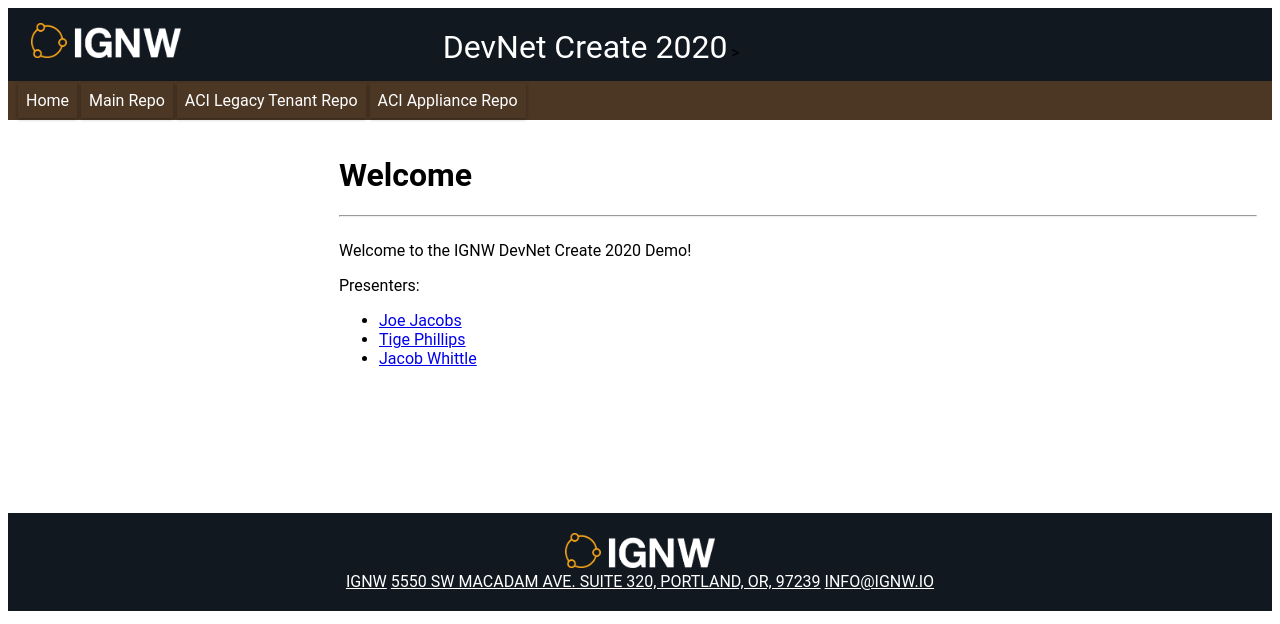
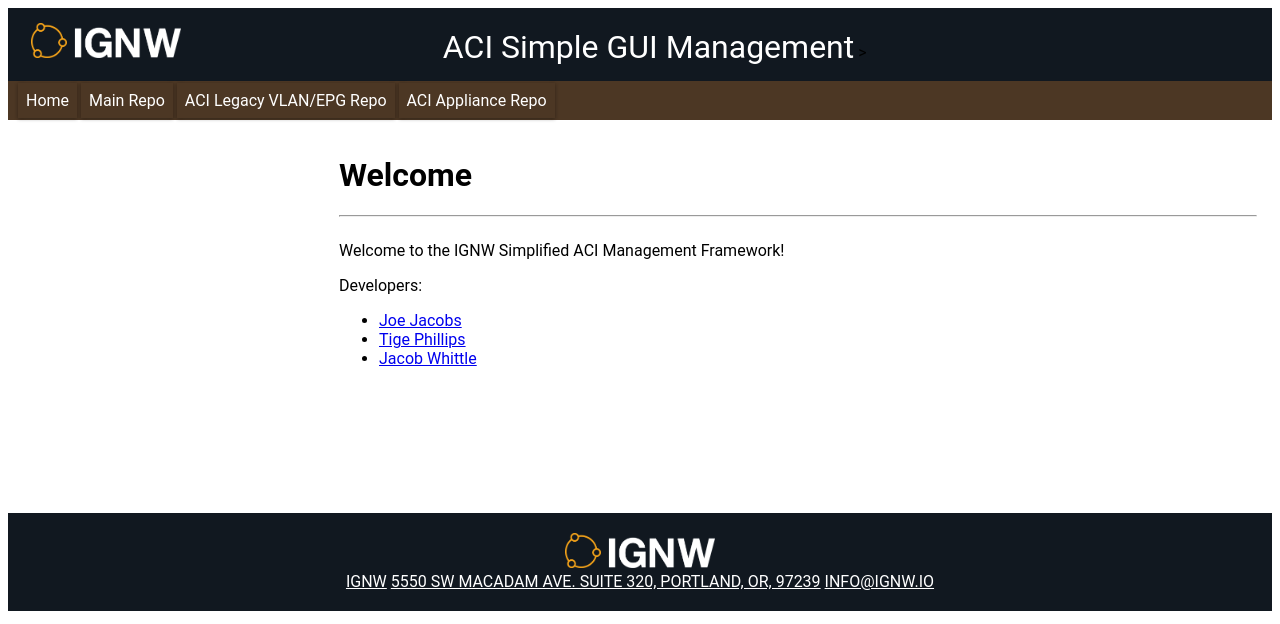
Before and after one commit to tigelane/ACI-Simplified-GUI-Management, a Flask app: template app/templates/base.j2 in a window 1280 px wide. Shown: the top 624 px of the page. Run offline with Flask 2, Linux system fonts and the light colour scheme; the template is opened without the code that fills it, so the values that code supplies are empty; some libraries are stand-ins or nearby versions.

Commit message:
naming changes again

```diff
--- a/app/templates/base.j2
+++ b/app/templates/base.j2
@@ -12,7 +12,7 @@
 
 <div class="header">
   &nbsp;
-    <img src="{{ url_for('static', filename='images/Logo+orngwhite.png') }}">&nbsp;&nbsp;&nbsp;<p>DevNet Create 2020</p> >
+    <img src="{{ url_for('static', filename='images/Logo+orngwhite.png') }}">&nbsp;&nbsp;&nbsp;<p>ACI Simple GUI Management</p> >
 
 </div>
 
@@ -20,7 +20,7 @@
   <ul>
 <span class="fake-link" id="home">Home</span>
 <span class="fake-link" id="main-repo">Main Repo</span>
-<span class="fake-link" id="aci-legacy-tenant-repo">ACI Legacy Tenant Repo</span>
+<span class="fake-link" id="aci-legacy-tenant-repo">ACI Legacy VLAN/EPG Repo</span>
 <span class="fake-link" id="aci-appliance-repo">ACI Appliance Repo</span>
 </ul>
 </nav>
@@ -83,15 +83,15 @@
     })
 
     $("#main-repo").click(function() {
-      window.open("https://github.com/IGNW/devnet-create-2020", "_blank");
+      window.open("https://github.com/tigelane/ACI-Simplified-GUI-Management", "_blank");
     })
 
     $("#aci-legacy-tenant-repo").click(function() {
-      window.open("https://github.com/IGNW/dc_2020_aci_legacy_tenant", "_blank");
+      window.open("https://github.com/tigelane/aci-legacy-tenant-epg", "_blank");
     })
 
     $("#aci-appliance-repo").click(function() {
-      window.open("https://github.com/IGNW/dc_2020_aci_appliance_server", "_blank");
+      window.open("https://github.com/tigelane/aci-appliance-server", "_blank");
     })
 </script>
 
--- a/app/templates/welcome.html
+++ b/app/templates/welcome.html
@@ -1,5 +1,5 @@
-<p>Welcome to the IGNW DevNet Create 2020 Demo!</p>
-Presenters:
+<p>Welcome to the IGNW Simplified ACI Management Framework!</p>
+Developers:
 <ul>
   <li><a href="mailto:joej@ignw.io">Joe Jacobs</a></li>
   <li><a href="mailto:tige@ignw.io">Tige Phillips</a></li>
```
